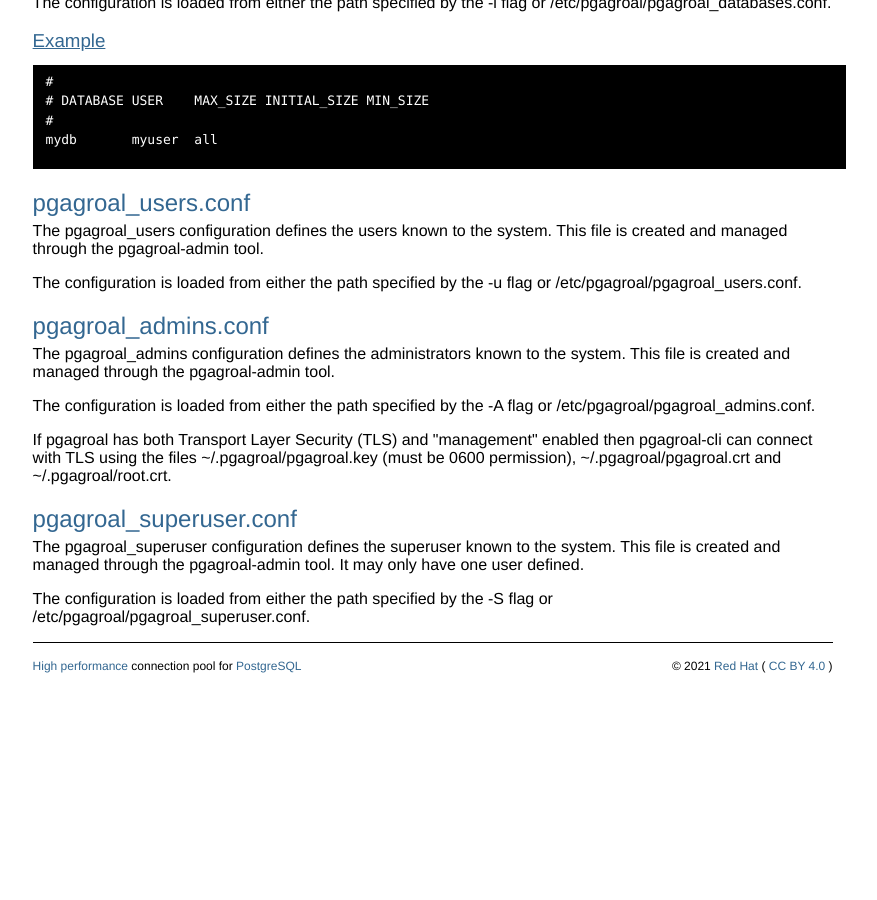
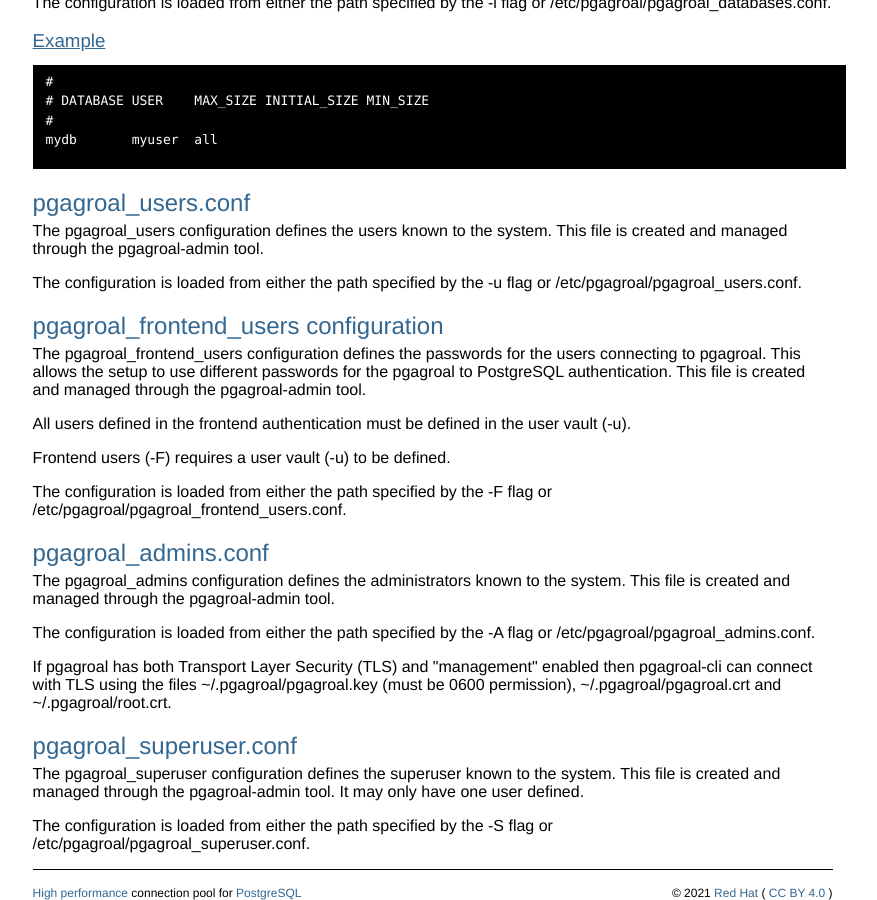
Before and after one commit to agroal/pgagroal, a Jekyll site: the page built from configuration.html, in a window 1280 px wide and 900 px high, scrolled down 2985 px. Shown: the whole window, without its empty margins (219-1096 px from the left). Built offline with Jekyll 4.4.1, drawn with Linux system fonts in a browser that asks for light colours; some web fonts are replaced; before the commit the page ends 3658 px from its top, so only the background shows below that.

Commit message:
Add pgagroal_frontend_users configuration

```diff
--- a/configuration.html
+++ b/configuration.html
@@ -472,6 +472,18 @@
     <p/>
     The configuration is loaded from either the path specified by the -u flag or /etc/pgagroal/pgagroal_users.conf.
 
+    <h2>pgagroal_frontend_users configuration</h2>
+
+    The pgagroal_frontend_users configuration defines the passwords for the users connecting to pgagroal.
+    This allows the setup to use different passwords for the pgagroal to PostgreSQL authentication.
+    This file is created and managed through the pgagroal-admin tool.
+    <p/>
+    All users defined in the frontend authentication must be defined in the user vault (-u).
+    <p/>
+    Frontend users (-F) requires a user vault (-u) to be defined.
+    <p/>
+    The configuration is loaded from either the path specified by the -F flag or /etc/pgagroal/pgagroal_frontend_users.conf.
+
     <h2>pgagroal_admins.conf</h2>
 
     The pgagroal_admins configuration defines the administrators known to the system. This file is created and managed through
```
